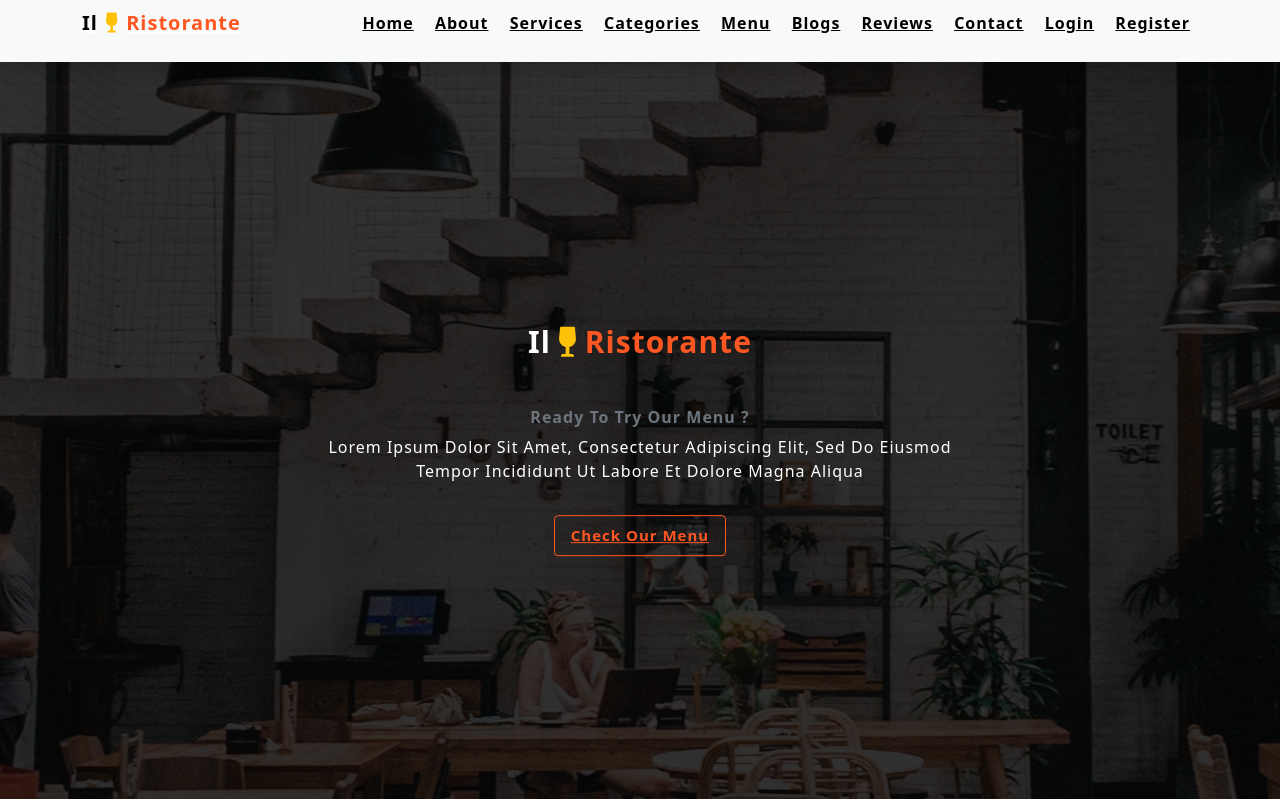
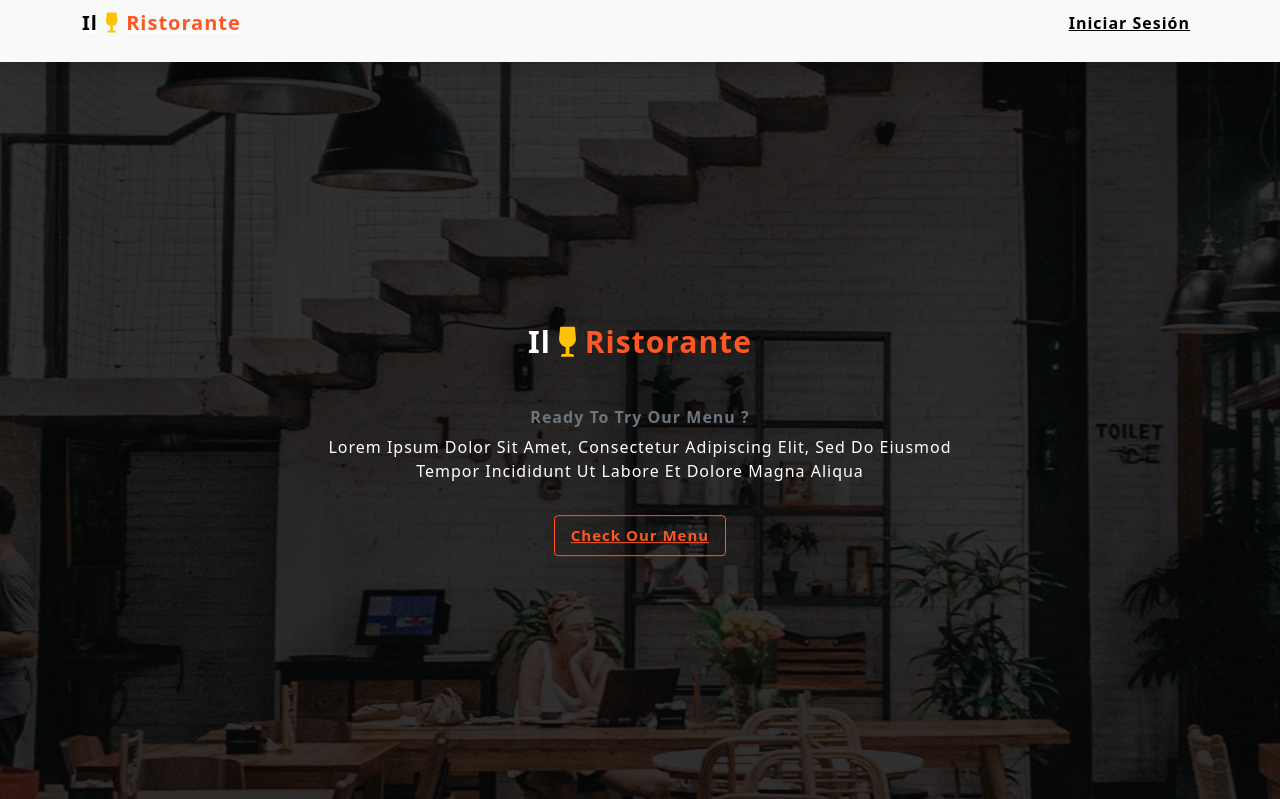
Before and after one commit to MiguelHurtadoDevelop/ProyectoSymfony, a Symfony app: template templates/default/index.html.twig in a window 1280 px wide. Shown: the top 799 px of the page. Run offline with Twig, Linux system fonts and the light colour scheme; the template is opened without the code that fills it, so the values that code supplies are empty; some libraries are stand-ins or nearby versions.

Commit message:
Redireccion

```diff
--- a/src/Controller/RegistrationController.php
+++ b/src/Controller/RegistrationController.php
@@ -55,7 +55,7 @@ class RegistrationController extends AbstractController
             );
             // do anything else you need here, like send an email
 
-            return $this->redirectToRoute('app_home');
+            return $this->redirectToRoute('app_login');
         }
 
         return $this->render('registration/register.html.twig', [
--- a/templates/base.html.twig
+++ b/templates/base.html.twig
@@ -26,26 +26,25 @@
                 </div>
                 <div class="middle-side">
                     <ul>
-                        <li class="items item1 mx-2"><a class="link" href='/'>home</a></li>
-                        <li class="items item1 mx-2"><a class="link" href='#about'>about</a></li>
-                        <li class="items item1 mx-2"><a class="link" href='#services'>services</a></li>
-                        <li class="items item1 mx-2"><a class="link" href='/categorias'>categories</a></li>
-                        <li class="items item1 mx-2"><a class="link" href='#menu'>menu</a></li>
-                        <li class="items item1 mx-2"><a class="link" href='#blogs'>blogs</a></li>
-                        <li class="items item1 mx-2"><a class="link" href='#reviews'>reviews</a></li>
-                        <li class="items item1 mx-2"><a class="link" href='#contact'>contact</a></li>
-
                         {% if app.user %}
+                            {% if is_granted('ROLE_ADMIN') %}
+                                <li class="items item1 mx-2">
+                                    <a class="link" href="/categorias">Categorias</a>
+                                </li>
+                                <li class="items item1 mx-2">
+                                    <a class="link" href="/productos">Productos</a>
+                                </li>
+                                <li class="items item1 mx-2">
+                                    <a class="link" href="/pedidos">Pedidos</a>
+                                </li>
+                            {% endif %}
                             <li class="items item1 mx-2">
-                                <a class="link" href="/logout">Logout</a>
+                                <a class="link" href="/logout">Cerrar Sesión</a>
                             </li>
                         {% else %}
                             <!-- Usuario no autenticado -->
                             <li class="items item1 mx-2">
-                                <a class="link" href="/login">Login</a>
-                            </li>
-                            <li class="items item1 mx-2">
-                                <a class="link" href="/register">Register</a>
+                                <a class="link" href="/login">Iniciar Sesión</a>
                             </li>
                         {% endif %}
                     </ul>
```
